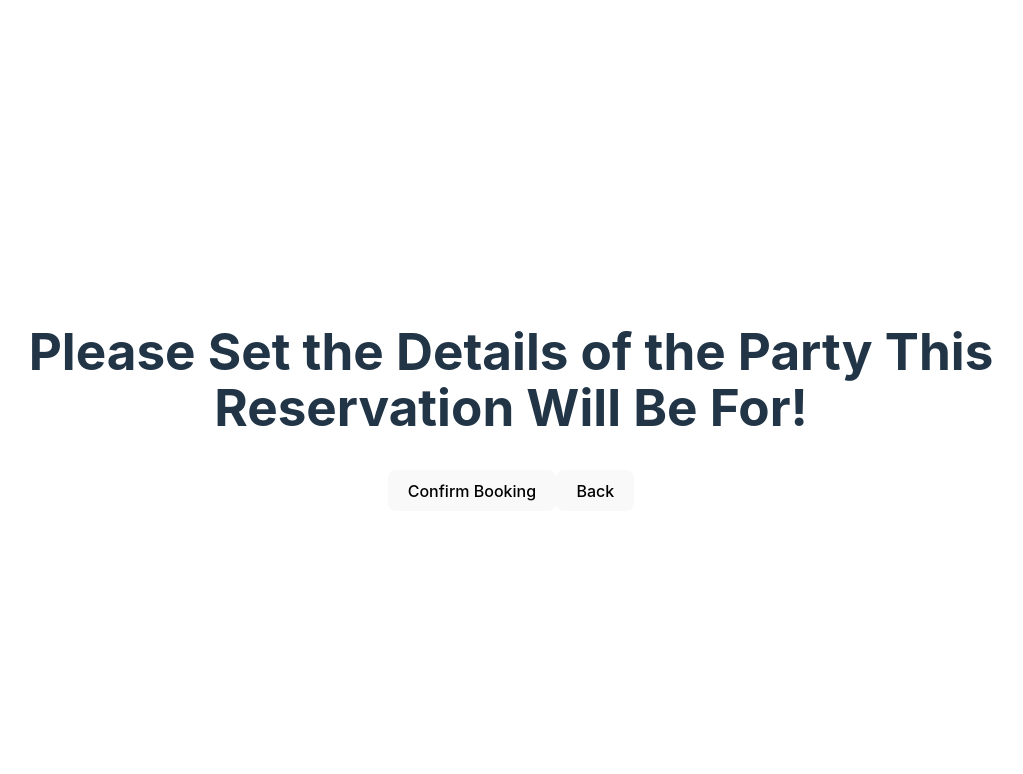
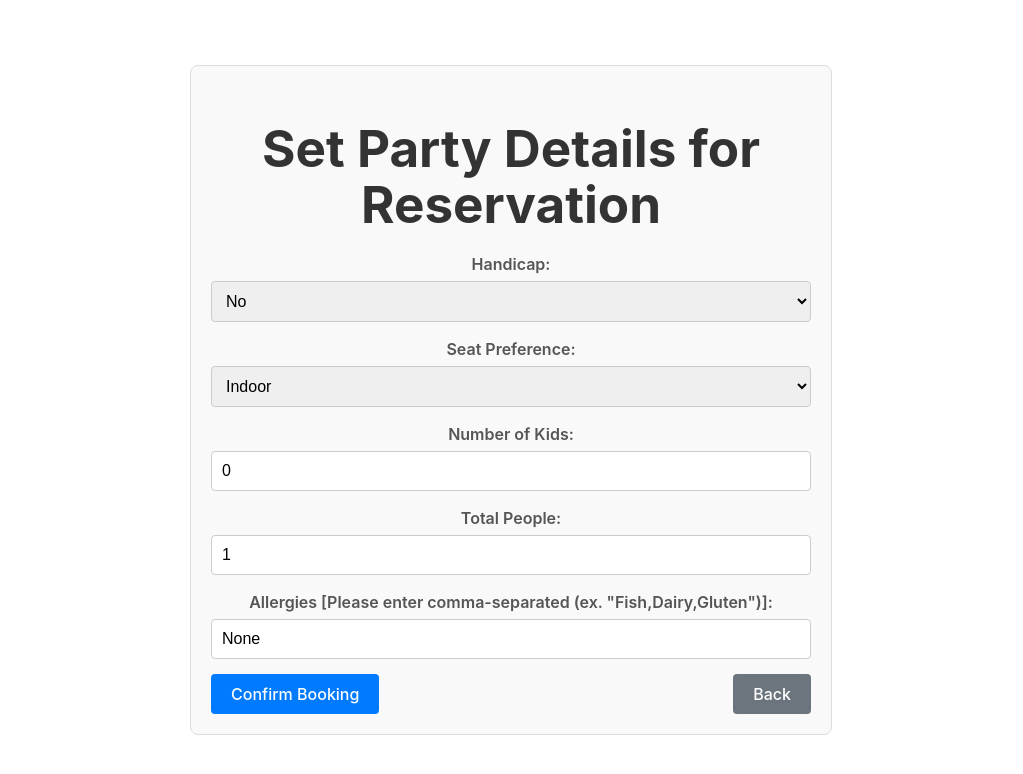
Before and after one commit to CBSR12/Restaurant, a React (Vite) app in the folder Client/: page / in a window 1280 px wide. Both pictures are taken after a click on the button "Party". Shown: the top 774 px of the page, without its empty margins (129-1152 px from the left). Built offline with nearby package versions, Linux system fonts and the light colour scheme.

Commit message:
Finished BookReservation Page

```diff
--- a/Client/src/Components/BookReservation/BookReservation.css
+++ b/Client/src/Components/BookReservation/BookReservation.css
@@ -0,0 +1,79 @@
+.reservation-container {
+    max-width: 600px;
+    margin: 20px auto;
+    padding: 20px;
+    background-color: #f9f9f9;
+    border: 1px solid #ddd;
+    border-radius: 8px;
+
+}
+
+.reservation-title {
+    text-align: center;
+    color: #333;
+    margin-bottom: 20px;
+}
+
+.reservation-form {
+    display: flex;
+    flex-direction: column;
+    gap: 15px;
+}
+
+.form-group {
+    display: flex;
+    flex-direction: column;
+}
+
+.form-group label {
+    margin-bottom: 5px;
+    font-weight: 600;
+    color: #555;
+}
+
+.form-input,
+.form-select {
+    padding: 10px;
+    border: 1px solid #ccc;
+    border-radius: 4px;
+    font-size: 16px;
+}
+
+.form-input:focus,
+.form-select:focus {
+    border-color: #007bff;
+    outline: none;
+
+}
+
+.button-group {
+    display: flex;
+    justify-content: space-between;
+    gap: 10px;
+}
+
+.btn {
+    padding: 10px 20px;
+    font-size: 16px;
+    border: none;
+    border-radius: 4px;
+    cursor: pointer;
+}
+
+.btn-primary {
+    background-color: #007bff;
+    color: white;
+}
+
+.btn-primary:hover {
+    background-color: #0056b3;
+}
+
+.btn-secondary {
+    background-color: #6c757d;
+    color: white;
+}
+
+.btn-secondary:hover {
+    background-color: #5a6268;
+}
--- a/Client/src/Components/BookReservation/BookReservation.jsx
+++ b/Client/src/Components/BookReservation/BookReservation.jsx
@@ -1,17 +1,40 @@
-import { useState, useEffect } from "react";
+import { useState } from "react";
 import './BookReservation.css';
 
-export default function BookReservation({changeState}) {
+export default function BookReservation({ changeState }) {
     const [party, setParty] = useState({
         cId: 1,
         handicap: "No",
         seatPref: "Indoor",
         numKids: 0,
-        totPeople: 0,
-        allergies: "none"
-    })
+        totPeople: 1,
+        allergies: "None"
+    });
 
-    const testInsert = async () => {
+    const handleChange = (e) => {
+        setParty((state) => ({
+            ...state,
+            [e.target.name]:
+                ["numKids", "totPeople"].includes(e.target.name)
+                ? Number(e.target.value)
+                : e.target.value,
+        }));
+    };
+
+    const propValues = () => {
+        if (party.numKids < 0 || party.totPeople < 1) {
+            alert("Invalid number of kids or total people. Please check your inputs!");
+            return false;
+        }
+        return true;
+    };
+
+    const partyInsert = async (e) => {
+        e.preventDefault();
+        if (!propValues()) return;
+
+        console.log("Request Body:", party);
+
         try {
             const res = await fetch("http://localhost:3000/party", {
                 method: 'POST',
@@ -19,26 +42,109 @@ export default function BookReservation({changeState}) {
                     'Accept': 'application/json',
                     'Content-Type': 'application/json',
                 },
-                body: JSON.stringify(party)
+                body: JSON.stringify(party),
             });
-            if(res.ok) {
-                console.log("Party Successfully Inserted!")
-                changeState("main")
+
+            if (res.ok) {
+                console.log("Party Successfully Inserted!");
+                changeState("main");
             } else {
-                console.error("Party Insert Failed: ", await res.json())
+                const error = await res.json();
+                console.error("Party Insert Failed: ", error);
             }
         } catch (err) {
-           console.error("Error while fetching the route: ", err)
+            console.error("Error while fetching the route: ", err);
         }
-    }
+    };
 
     return (
-        <>
+        <div className="reservation-container">
+            <h1 className="reservation-title">
+                Set Party Details for Reservation
+            </h1>
 
-            <h1>Please Set the Details of the Party This Reservation Will Be For!</h1>
+            <form className="reservation-form" onSubmit={partyInsert}>
+                <div className="form-group">
+                    <label htmlFor="handicap">Handicap:</label>
+                    <select
+                        id="handicap"
+                        name="handicap"
+                        value={party.handicap}
+                        onChange={handleChange}
+                        className="form-select"
+                    >
+                        <option value="No">No</option>
+                        <option value="Yes">Yes</option>
+                    </select>
+                </div>
 
-            <button onClick={() => testInsert() }> Confirm Booking</button>
-            <button onClick={() => changeState("main")}>Back</button>
-        </>
-    )
+                <div className="form-group">
+                    <label htmlFor="seatPref">Seat Preference:</label>
+                    <select
+                        id="seatPref"
+                        name="seatPref"
+                        value={party.seatPref}
+                        onChange={handleChange}
+                        className="form-select"
+                    >
+                        <option value="Indoor">Indoor</option>
+                        <option value="Outdoor">Outdoor</option>
+                    </select>
+                </div>
+
+                <div className="form-group">
+                    <label htmlFor="numKids">Number of Kids:</label>
+                    <input
+                        type="number"
+                        id="numKids"
+                        name="numKids"
+                        value={party.numKids}
+                        min="0"
+                        onChange={handleChange}
+                        className="form-input"
+                    />
+                </div>
+
+                <div className="form-group">
+                    <label htmlFor="totPeople">Total People:</label>
+                    <input
+                        type="number"
+                        id="totPeople"
+                        name="totPeople"
+                        value={party.totPeople}
+                        min="1"
+                        onChange={handleChange}
+                        className="form-input"
+                    />
+                </div>
+
+                <div className="form-group">
+                    <label htmlFor="allergies">
+                        Allergies [Please enter comma-separated (ex. "Fish,Dairy,Gluten")]:
+                    </label>
+                    <input
+                        type="text"
+                        id="allergies"
+                        name="allergies"
+                        value={party.allergies}
+                        onChange={handleChange}
+                        className="form-input"
+                    />
+                </div>
+
+                <div className="button-group">
+                    <button type="submit" className="btn btn-primary">
+                        Confirm Booking
+                    </button>
+                    <button
+                        type="button"
+                        onClick={() => changeState("main")}
+                        className="btn btn-secondary"
+                    >
+                        Back
+                    </button>
+                </div>
+            </form>
+        </div>
+    );
 }
```
